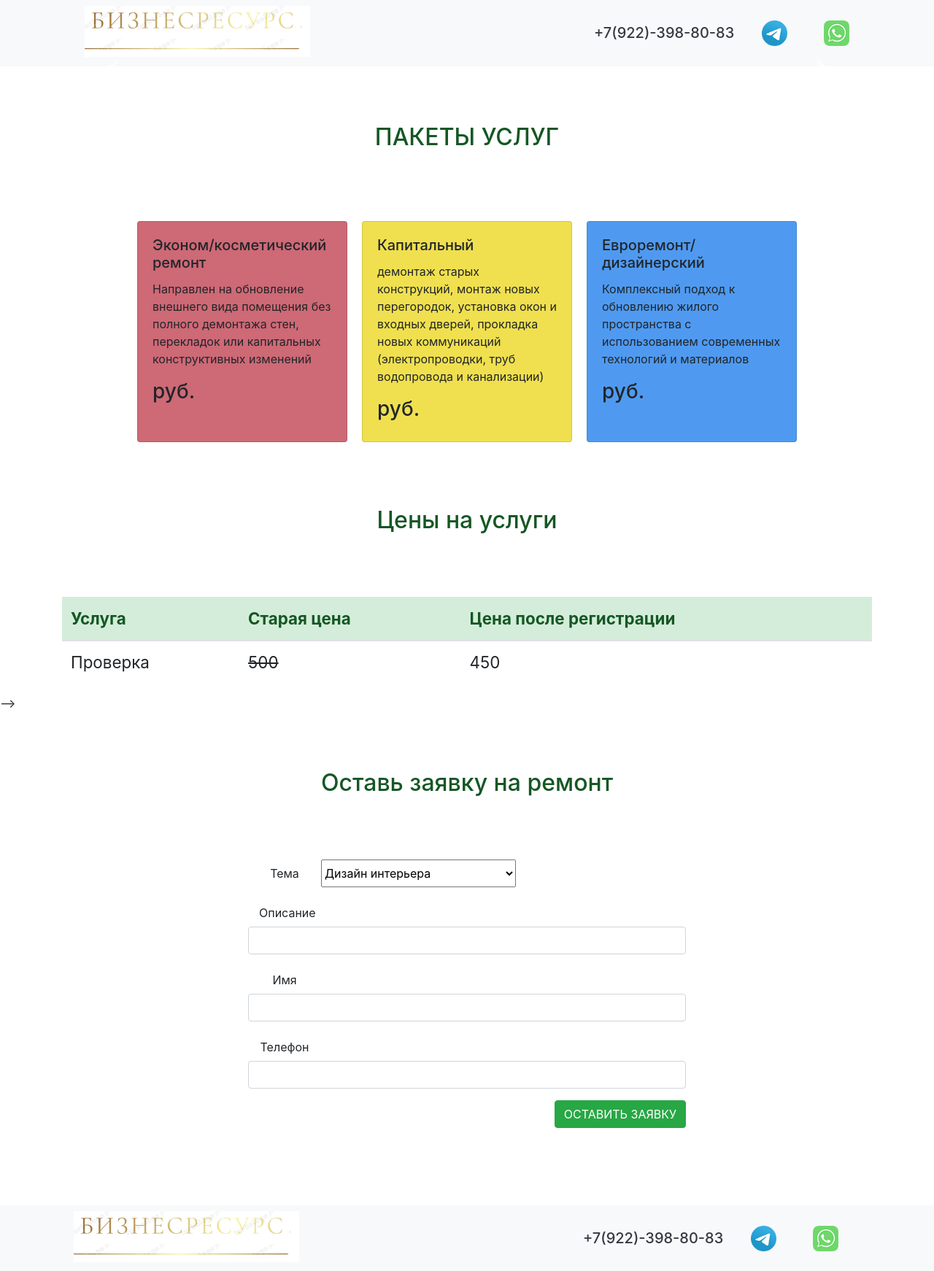
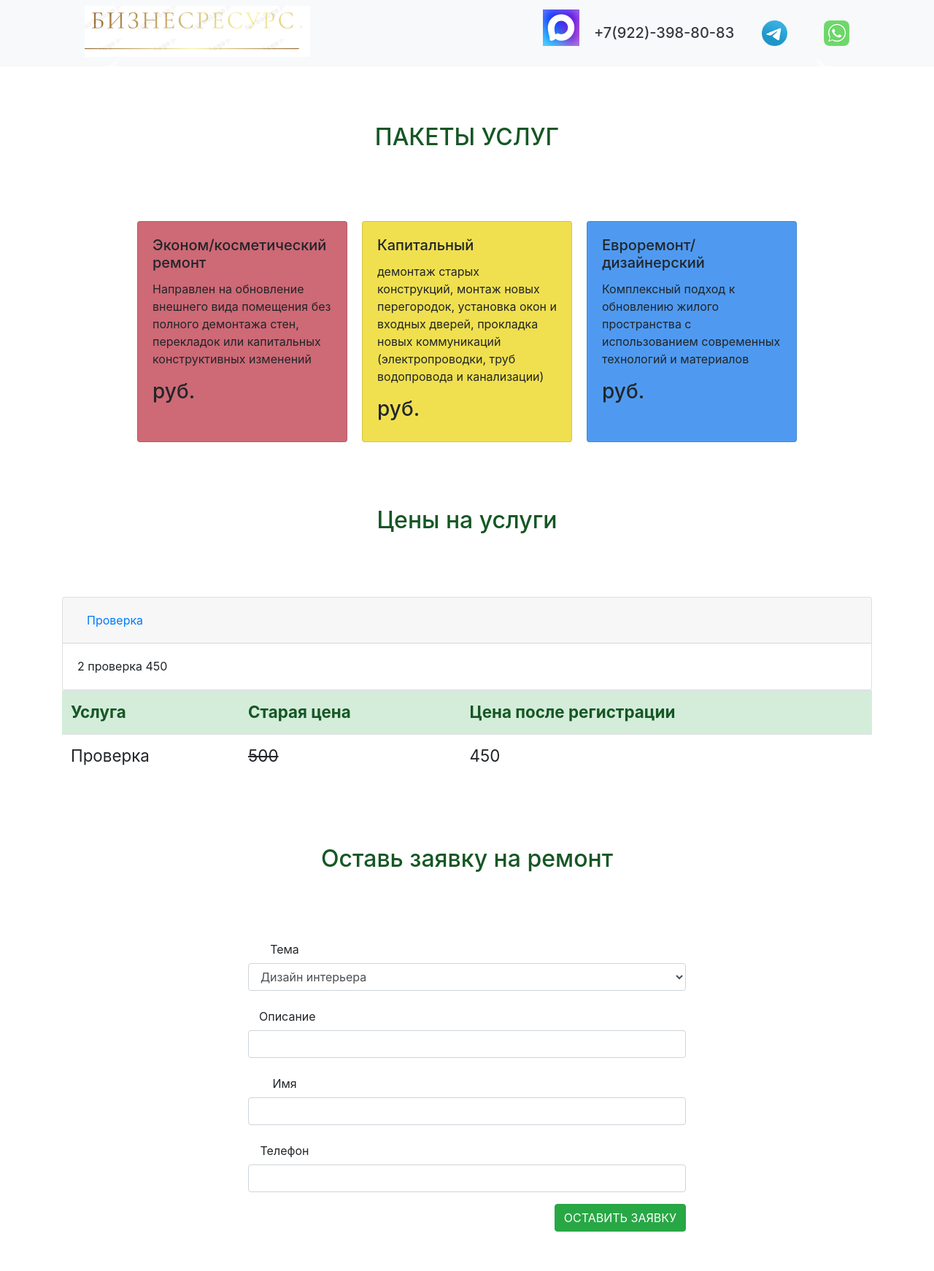
Before and after one commit to Aleksandr72rus/new_diplom, a Django app: page / in a window 1280 px wide. Shown: the top 1742 px of the page at 73% size. Before the commit the page ends 1720 px from the top, so only its background shows below. Run offline with Django 5.2, Linux system fonts and the light colour scheme; data comes from the database, SQL or seed files in the repository; both versions use the stored data as it was after the commit; tables that the repository leaves empty hold one stand-in row (values such as "Sample post"); grey boxes marked "Sample" are stand-in pictures.

Commit message:
diplom-update11

```diff
--- a/landing_page/cms/templates/cms/base.html
+++ b/landing_page/cms/templates/cms/base.html
@@ -23,7 +23,7 @@
         <div class="contact-top">
             <a class="whatsapp-number" href="https://web.whatsapp.com/"></a>
             <a class="telegram-number" href="https://t.me/"></a>
-            <a class="max-number" href="https://max.ru/"></a>
+            <a class="max-number" href="https://max.ru/"><img src="{% static 'cms/max-image-color.png' %}"></a>
             <a class="phone-number text-dark" href="tel:+79223988083">
                 <h5>+7(922)-398-80-83</h5></a>
         </div>
--- a/landing_page/cms/templates/cms/index.html
+++ b/landing_page/cms/templates/cms/index.html
@@ -4,7 +4,7 @@
 
 {% include 'cms/carusel.html' %}
 
-<!--{% include 'cms/price.html' %}-->
+{% include 'cms/price.html' %}
 
 <!-- форма -->
 <section>
@@ -15,7 +15,7 @@
                 {% csrf_token %}
                  <div class="form-group row">
                     <label for="inputEmail3" class="col-sm-2 col-form-label">Тема</label><br>
-                    <select id="theme" name="theme">
+                    <select id="theme" name="theme" class="form-control">
                         <option value="disain">Дизайн интерьера</option>
                         <option value="1-k">Ремонт 1-комнатной квартиры</option>
                         <option value="2-k">Ремонт 2-комнатной квартиры</option>
--- a/landing_page/cms/templates/cms/price.html
+++ b/landing_page/cms/templates/cms/price.html
@@ -1,4 +1,4 @@
-<!-- Карточки -->
+
 <section>
     <div class="container">
         <h1 class="text-3">ПАКЕТЫ УСЛУГ</h1>
@@ -27,7 +27,7 @@
         </div>
     </div>
 </section>
-<!-- Таблица -->
+
 <section>
     <div class="container">
         <h1 class="text-3">Цены на услуги</h1>
@@ -51,6 +51,53 @@
             </tr>
             {% endfor %}
 
+        {% for obj in price_table %}
+<div class="accordion" id="accordionExample">
+  <div class="card">
+    <div class="card-header" id="headingOne">
+      <h2 class="mb-0">
+        <button class="btn btn-link btn-block text-left" type="button" data-toggle="collapse" data-target="#collapseOne" aria-expanded="true" aria-controls="collapseOne">
+          {{ obj.pt_title }}
+        </button>
+      </h2>
+    </div>
+
+    <div id="collapseOne" class="collapse show" aria-labelledby="headingOne" data-parent="#accordionExample">
+      <div class="card-body">
+        {{ obj.pt_description }} {{ obj.pt_new_price }}
+      </div>
+    </div>
+  </div>
+<!--  <div class="card">-->
+<!--    <div class="card-header" id="headingTwo">-->
+<!--      <h2 class="mb-0">-->
+<!--        <button class="btn btn-link btn-block text-left collapsed" type="button" data-toggle="collapse" data-target="#collapseTwo" aria-expanded="false" aria-controls="collapseTwo">-->
+<!--          Collapsible Group Item #2-->
+<!--        </button>-->
+<!--      </h2>-->
+<!--    </div>-->
+<!--    <div id="collapseTwo" class="collapse" aria-labelledby="headingTwo" data-parent="#accordionExample">-->
+<!--      <div class="card-body">-->
+<!--        Some placeholder content for the second accordion panel. This panel is hidden by default.-->
+<!--      </div>-->
+<!--    </div>-->
+<!--  </div>-->
+<!--  <div class="card">-->
+<!--    <div class="card-header" id="headingThree">-->
+<!--      <h2 class="mb-0">-->
+<!--        <button class="btn btn-link btn-block text-left collapsed" type="button" data-toggle="collapse" data-target="#collapseThree" aria-expanded="false" aria-controls="collapseThree">-->
+<!--          Collapsible Group Item #3-->
+<!--        </button>-->
+<!--      </h2>-->
+<!--    </div>-->
+<!--    <div id="collapseThree" class="collapse" aria-labelledby="headingThree" data-parent="#accordionExample">-->
+<!--      <div class="card-body">-->
+<!--        And lastly, the placeholder content for the third and final accordion panel. This panel is hidden by default.-->
+<!--      </div>-->
+<!--    </div>-->
+<!--  </div>-->
+<!--</div>-->
+{% endfor %}
             </tbody>
         </table>
     </div>
--- a/landing_page/cms/views.py
+++ b/landing_page/cms/views.py
@@ -22,7 +22,7 @@ def first_page(request):
 def thanks_page(request):
     if request.POST:
         theme = request.POST['theme']
-        # short = request.POST['short']
+        short = request.POST['short']
         name = request.POST['name']
         phone = request.POST['phone']
         order_el = Order(order_theme=theme, order_name=name, order_phone=phone)
--- a/landing_page/price/models.py
+++ b/landing_page/price/models.py
@@ -14,7 +14,8 @@ class PriceCard(models.Model):
 
 
 class PriceTable(models.Model):
-    pt_title = models.CharField(max_length=200, verbose_name="Услуга")
+    pt_title = models.CharField(max_length=200, verbose_name='Услуга')
+    pt_description = models.CharField(max_length=200, verbose_name='Описание услуги', blank=True)
     pt_old_price = models.CharField(max_length=200, verbose_name='Старая цена')
     pt_new_price = models.CharField(max_length=200, verbose_name='Цена после регистрации')
 
```
Also changed, not shown: landing_page/db.sqlite3, landing_page/price/migrations/0002_pricetable_pt_description.py (added).
